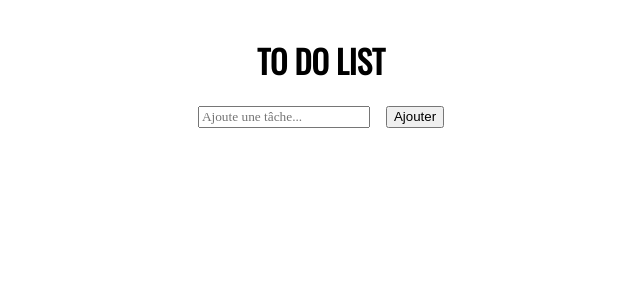
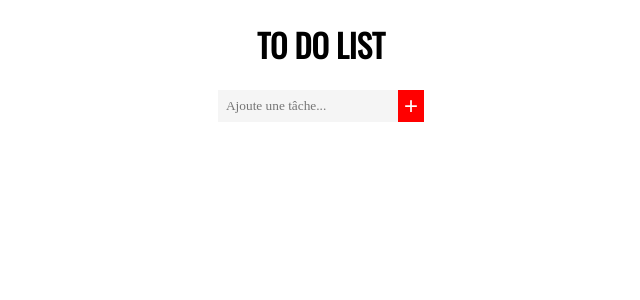
Before and after one commit to j-hazart/todo-list, a React (Create React App) app: page / in a window 1280 px wide. Shown: the top 300 px of the page, without its empty margins (319-959 px from the left). Built offline with nearby package versions, Linux system fonts and the light colour scheme; the HTML template or start-up script is replaced by a standard one; a web font is replaced by a local one.

Commit message:
edit form css

```diff
--- a/src/App.css
+++ b/src/App.css
@@ -3,7 +3,6 @@
 
 .main {
   font-family: Verdana, Geneva, Tahoma, sans-serif;
-  padding: 1rem;
   display: flex;
   flex-direction: column;
   align-items: center;
@@ -16,9 +15,26 @@
 
 .task-form {
   display: flex;
-  gap: 1rem;
 }
 
 .task-form input {
   font-family: 'Fuzzy Bubbles', cursive;
+  padding: 0.5rem;
+  border: none;
+  background-color: whitesmoke;
 }
+
+.task-form input:focus {
+  outline: none;
+}
+
+.task-form button {
+  border: none;
+  background-color: red;
+  color: white;
+  font-size: 1.5rem;
+}
+
+.task-form button:hover {
+  background-color: #c00000;
+}
--- a/src/components/TaskForm.jsx
+++ b/src/components/TaskForm.jsx
@@ -21,7 +21,7 @@ export default function TaskForm({ handleAdd }) {
     return (
         <form className='task-form' action="submit" onSubmit={handleSubmit}>
             <input type='text' placeholder='Ajoute une tâche...' value={newTask} onChange={handleChange}></input>
-            <button type="submit">Ajouter</button>
+            <button type="submit">+</button>
         </form>
     )
 };
--- a/src/index.css
+++ b/src/index.css
@@ -2,4 +2,6 @@ body {
   box-sizing: border-box;
   margin: 0;
   padding: 0;
+  display: flex;
+  justify-content: center;
 }
```
